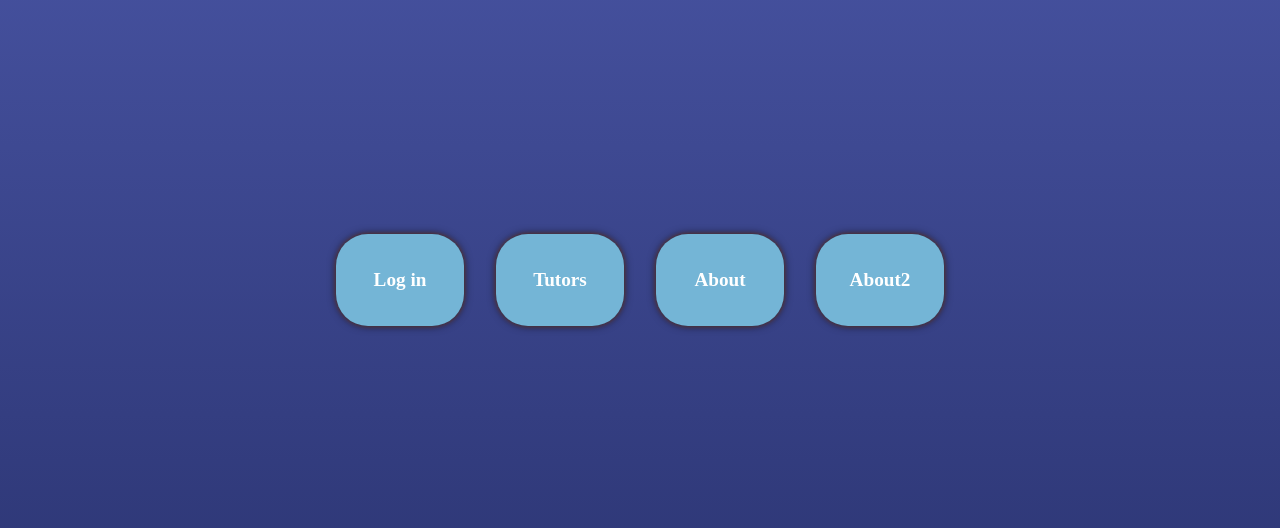
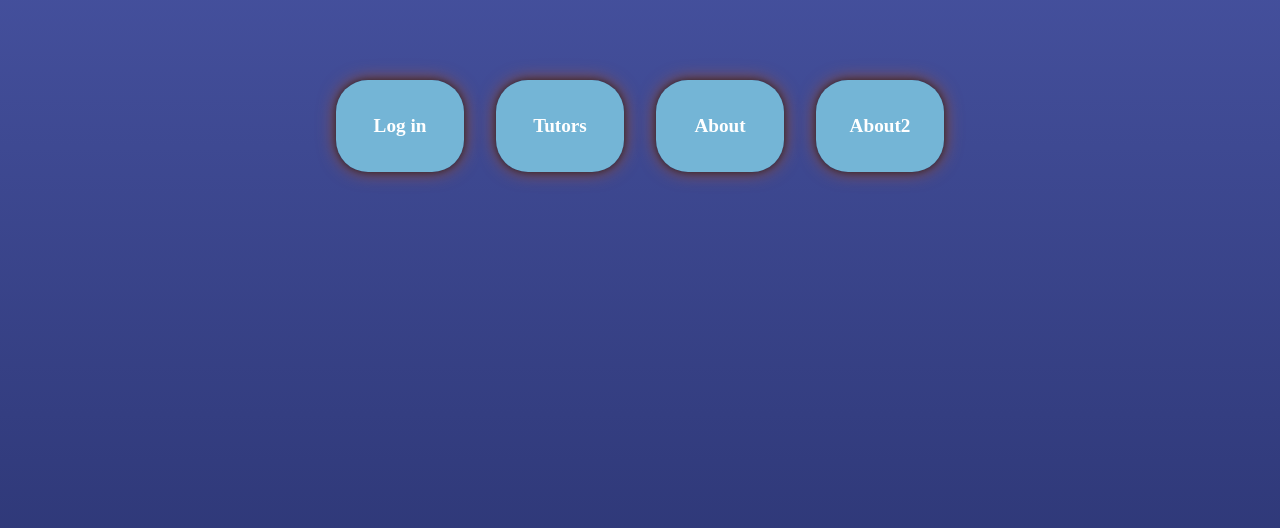
Before and after one commit to m-gibas/website-for-tutors, a React (Create React App) app: page / in a window 1280 px wide. Shown: the part 120-648 px from the top of the page. Built offline with nearby package versions, Linux system fonts and the light colour scheme.

Commit message:
added responsiveness

```diff
--- a/src/App.tsx
+++ b/src/App.tsx
@@ -54,23 +54,23 @@ function App() {
     short_desc: "Personal trainer"
   }] as TutorsProps[])
 
-  // for background mouse tracking (glowing cursor effect)
-  const [mousePosition, setMousePosition] = useState({});
+  // // for background mouse tracking (glowing cursor effect)
+  // const [mousePosition, setMousePosition] = useState({});
 
-  useEffect (() => {
-    const handleMouseMove = (event: any) => {
-      setMousePosition({ x: event.clientX, y: event.clientY });
-    }
+  // useEffect (() => {
+  //   const handleMouseMove = (event: any) => {
+  //     setMousePosition({ x: event.clientX, y: event.clientY });
+  //   }
 
-    window.addEventListener('mousemove', handleMouseMove);
+  //   window.addEventListener('mousemove', handleMouseMove);
 
-    return () => {
-      window.removeEventListener(
-        'mousemove',
-        handleMouseMove
-      )
-    }
-  }, []);
+  //   return () => {
+  //     window.removeEventListener(
+  //       'mousemove',
+  //       handleMouseMove
+  //     )
+  //   }
+  // }, []);
 
 
   return (
--- a/src/components/AboutTutor/AboutTutor.css
+++ b/src/components/AboutTutor/AboutTutor.css
@@ -6,8 +6,8 @@
 }
 
 .about-tutor-card {
-  width: 60vw;
-  height: 60vh;
+  width: 65vw;
+  min-height: 60vh;
   border: 1px solid black;
   background: rgba(255, 255, 255, 0.2);
   border-radius: 0.75rem;
@@ -71,3 +71,21 @@
 .back-to-tutors-button:hover {
   z-index: 2;
 }
+
+@media only screen and (min-width: 600px) {
+}
+
+@media only screen and (min-width: 768px) {
+}
+
+@media only screen and (min-width: 992px) {
+  .about-tutor-card {
+    width: 60vw;
+  }
+}
+
+@media only screen and (min-width: 1200px) {
+  .about-tutor-card {
+    width: 55vw;
+  }
+}
--- a/src/components/Register/Register.css
+++ b/src/components/Register/Register.css
@@ -18,7 +18,7 @@
   color: #ffffff;
 
   height: 55vh;
-  min-width: 35vw;
+  min-width: 65vw;
   border-radius: 1rem;
   background-color: rgba(255, 255, 255, 0.13);
   border: 2px solid rgba(255, 255, 255, 0.1);
@@ -97,3 +97,24 @@ input {
 .switch-button:hover {
   background-color: var(--clr-4);
 }
+
+@media only screen and (min-width: 600px) {
+}
+
+@media only screen and (min-width: 768px) {
+  .register-form {
+    min-width: 60vw;
+  }
+}
+
+@media only screen and (min-width: 992px) {
+  .register-form {
+    min-width: 55vw;
+  }
+}
+
+@media only screen and (min-width: 1200px) {
+  .register-form {
+    min-width: 45vw;
+  }
+}
--- a/src/components/Tutors/Tutors.css
+++ b/src/components/Tutors/Tutors.css
@@ -1,14 +1,3 @@
-.tutors {
-  display: grid;
-  grid-template-columns: repeat(2, 1fr);
-  gap: 2rem;
-}
-
-.tutor-link {
-  text-decoration: none;
-  word-break: break-all;
-}
-
 .tutors-container {
   display: flex;
   align-items: center;
@@ -20,6 +9,17 @@
   left: 50%;
 }
 
+.tutors {
+  display: grid;
+  grid-template-columns: repeat(auto, 1fr);
+  gap: 2rem;
+}
+
+.tutor-link {
+  text-decoration: none;
+  word-break: break-all;
+}
+
 .tutors-container h3 {
   color: white;
   font-size: 2rem;
@@ -29,3 +29,24 @@
   box-shadow: 1px 1px 11px 2px var(--clr-3), 0px 0px 3px 1px var(--clr-3) inset;
   text-shadow: 2px 3px 5px var(--clr-6);
 }
+
+@media only screen and (min-width: 600px) {
+}
+
+@media only screen and (min-width: 768px) {
+}
+
+@media only screen and (min-width: 992px) {
+}
+
+@media only screen and (max-height: 1000px) {
+  .tutors-container {
+    top: 60%;
+  }
+}
+
+@media only screen and (min-width: 1200px) {
+  .tutors {
+    grid-template-columns: repeat(2, 1fr);
+  }
+}
--- a/src/index.css
+++ b/src/index.css
@@ -14,39 +14,57 @@
 html {
   background: linear-gradient(var(--clr-1), var(--clr-2));
   background-attachment: fixed;
-  /* height: 100%; */
+  margin: 0;
+  padding: 0;
 }
 
 body {
   margin: 0;
   padding: 0;
+  /* register page with smaller width needs it */
+  /* overflow: hidden; */
 }
 
 .container {
-  width: fit-content;
   min-height: 50vh;
-  display: flex;
-  gap: 0 2rem;
-  justify-content: center;
-  align-items: center;
-  flex-wrap: wrap;
   position: absolute;
   transform: translate(-50%, -50%);
   top: 50%;
   left: 50%;
-
   /* border: solid 1px var(--clr-4); */
-
-  /* display: grid;
-  grid-template-columns: repeat(auto-fit, minmax(5rem, 1fr)); */
+  display: grid;
+  grid-template-columns: auto;
+  gap: 0 2rem;
 }
 
 .mainpage-link {
+  height: fit-content;
   text-decoration: none;
   font-weight: 600;
   display: block;
   color: #fff;
   border-radius: 2rem;
   cursor: pointer;
-  box-shadow: 0 0 4px var(--clr-5);
+  box-shadow: 0 0 18px var(--clr-5);
 }
+
+@media only screen and (min-width: 600px) {
+}
+
+@media only screen and (min-width: 768px) {
+  .container {
+    grid-template-columns: repeat(2, auto);
+  }
+}
+
+@media only screen and (min-width: 992px) {
+  .container {
+    grid-template-columns: repeat(2, auto);
+  }
+}
+
+@media only screen and (min-width: 1200px) {
+  .container {
+    grid-template-columns: repeat(4, auto);
+  }
+}
```
